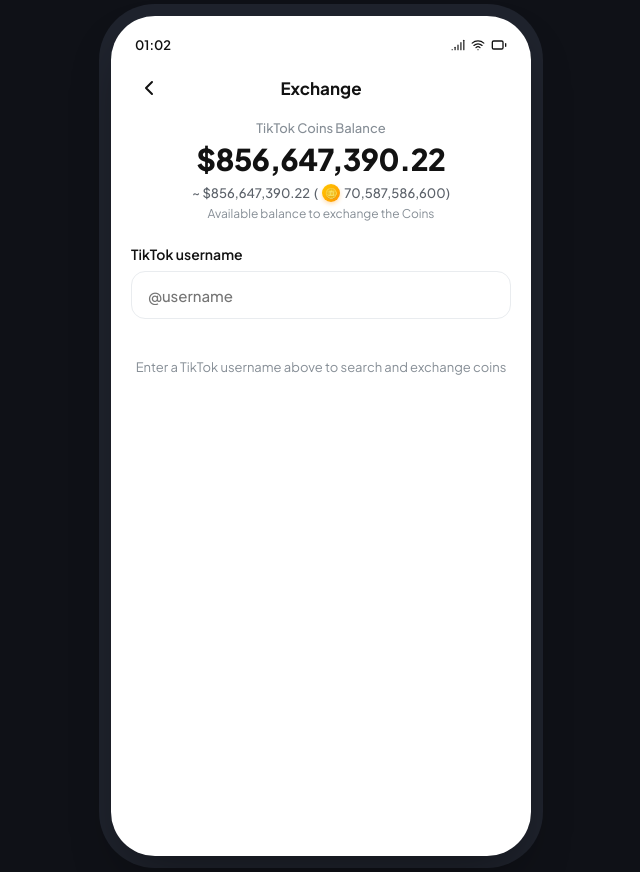
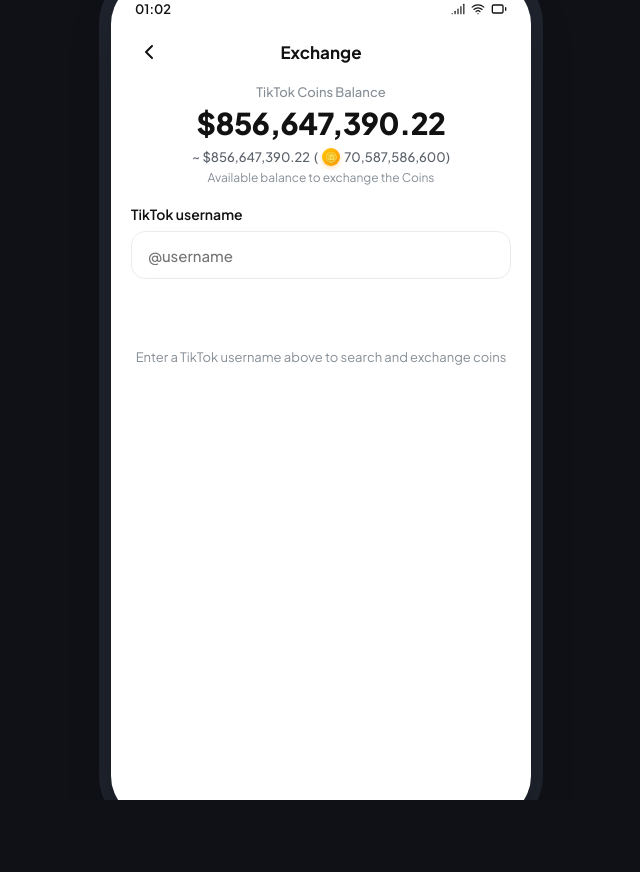
Before and after one commit to ttvn-alt/TTV21, a React (Vite) app: page / in a window 1280 px wide. Shown: the whole page, without its empty margins (319-959 px from the left). After the commit the page ends 800 px from the top, so only its background shows below. Built offline with nearby package versions, Linux system fonts and the light colour scheme.

Commit message:
Add files via upload

```diff
--- a/src/App.jsx
+++ b/src/App.jsx
@@ -222,12 +222,15 @@
                   )}
                 </div>
 
+                <div className="searching-text-wrapper">
                   {searchQuery && (
                     <p className="searching-text">Searching @{cleanUsername}...</p>
                   )}
                 </div>
+              </div>
 
               {/* Loading Spinner or User Search Card */}
+              <div className="search-result-area">
                 {isLoading ? (
                   <div className="spinner-container">
                     <div className="loading-spinner"></div>
@@ -267,8 +270,9 @@
                 )}
               </div>
             </div>
+          </div>
         ) : (
-          /* Screen 2: Success Screen ("Exchange Completed!") - IDENTICAL FIXED FRAME */
+          /* Screen 2: Success Screen ("Exchange Completed!") - IMMUTABLE MATCHING LAYOUT */
           <div className="success-screen">
             <div className="success-top-content">
               <div className="success-header-icon">
--- a/src/index.css
+++ b/src/index.css
@@ -22,25 +22,29 @@
   -webkit-tap-highlight-color: transparent;
 }
 
-body {
+html, body {
+  width: 100%;
+  height: 100%;
+  overflow: hidden;
   background-color: #0f1117;
   color: var(--text-main);
-  min-height: 100vh;
+}
+
+body {
   display: flex;
   justify-content: center;
   align-items: center;
   padding: 16px;
-  overflow: hidden;
 }
 
-/* App outer wrapper to simulate mobile screen frame on desktop - EXACT FIXED SIZING */
+/* App outer wrapper to simulate mobile screen frame on desktop - RIGID IMMUTABLE SIZING */
 .app-viewport {
-  width: 420px;
-  min-width: 420px;
-  max-width: 420px;
-  height: 840px;
-  min-height: 840px;
-  max-height: 840px;
+  width: 420px !important;
+  min-width: 420px !important;
+  max-width: 420px !important;
+  height: 840px !important;
+  min-height: 840px !important;
+  max-height: 840px !important;
   background-color: var(--card-bg);
   border-radius: 44px;
   box-shadow: 0 25px 50px -12px rgba(0, 0, 0, 0.4), 0 0 0 12px #1f232d;
@@ -48,12 +52,14 @@
   flex-direction: column;
   overflow: hidden;
   position: relative;
+  flex-shrink: 0;
 }
 
 /* Mobile status bar simulation - FIXED HEIGHT */
 .mobile-status-bar {
   height: 44px;
   min-height: 44px;
+  max-height: 44px;
   padding: 14px 24px 0 24px;
   display: flex;
   justify-content: space-between;
@@ -64,6 +70,7 @@
   background-color: transparent;
   user-select: none;
   z-index: 10;
+  flex-shrink: 0;
 }
 
 .status-bar-icons {
@@ -125,38 +132,42 @@
   color: var(--text-main);
 }
 
-/* Main scrollable content area - EXACT MATCHING HEIGHT & PADDING FOR ALL SCREENS */
+/* Main content area - FIXED RIGID LAYOUT PREVENTING ANY SHIFT OR SHRINKING */
 .app-content {
   flex: 1;
-  height: calc(840px - 44px);
-  max-height: calc(840px - 44px);
+  height: 796px;
+  min-height: 796px;
+  max-height: 796px;
   display: flex;
   flex-direction: column;
   padding: 8px 20px 24px 20px;
-  overflow-y: auto;
+  overflow: hidden;
   box-sizing: border-box;
 }
 
-/* Unified Screen Wrapper for 100% Size Consistency */
+/* Unified Screen Wrapper for 100% Immutable Sizing */
 .screen-wrapper {
   flex: 1;
+  height: 100%;
+  min-height: 100%;
   display: flex;
   flex-direction: column;
   justify-content: space-between;
   width: 100%;
-  height: 100%;
   box-sizing: border-box;
 }
 
-/* Header - IDENTICAL ON ALL SCREENS */
+/* Header - FIXED HEIGHT */
 .screen-header {
   height: 40px;
   min-height: 40px;
+  max-height: 40px;
   display: flex;
   align-items: center;
   justify-content: space-between;
   margin-bottom: 12px;
   position: relative;
+  flex-shrink: 0;
 }
 
 .back-btn {
@@ -186,11 +197,12 @@
   color: var(--text-main);
 }
 
-/* Balance Header Section */
+/* Balance Header Section - FIXED HEIGHT & FLEX SHRINK 0 */
 .balance-section {
   text-align: center;
   margin-top: 4px;
-  margin-bottom: 24px;
+  margin-bottom: 20px;
+  flex-shrink: 0;
 }
 
 .balance-label {
@@ -239,9 +251,10 @@
   box-shadow: 0 2px 4px rgba(255, 149, 0, 0.3);
 }
 
-/* Form / Search Section */
+/* Form / Search Section - FIXED HEIGHT & NO LAYOUT SHIFT */
 .search-form-group {
-  margin-bottom: 16px;
+  margin-bottom: 12px;
+  flex-shrink: 0;
 }
 
 .search-label {
@@ -292,18 +305,31 @@
   cursor: pointer;
 }
 
+/* FIXED RESERVED HEIGHT FOR SEARCHING SUBTEXT TO PREVENT LAYOUT SHIFT */
+.searching-text-wrapper {
+  height: 22px;
+  min-height: 22px;
+  max-height: 22px;
+  margin-top: 4px;
+}
+
 .searching-text {
   font-size: 12px;
   color: var(--text-muted);
-  margin-top: 8px;
   margin-left: 2px;
+}
+
+/* SEARCH RESULT AREA - FIXED RESERVED HEIGHT */
+.search-result-area {
+  min-height: 120px;
+  flex-shrink: 0;
 }
 
 .empty-search-prompt {
   font-size: 13px;
   color: var(--text-muted);
   text-align: center;
-  padding: 24px 0;
+  padding: 32px 0;
 }
 
 .spinner-container {
@@ -311,7 +337,7 @@
   flex-direction: column;
   align-items: center;
   justify-content: center;
-  padding: 32px 0;
+  padding: 24px 0;
   gap: 12px;
 }
 
@@ -328,7 +354,7 @@
   to { transform: rotate(360deg); }
 }
 
-/* User Card UI */
+/* User Card UI - FIXED STABLE SIZING */
 .user-card {
   display: flex;
   align-items: center;
@@ -336,10 +362,10 @@
   background-color: var(--card-bg);
   border: 1px solid var(--border-color);
   border-radius: 16px;
-  margin-top: 6px;
   cursor: pointer;
   transition: all 0.2s ease;
   box-shadow: 0 2px 8px rgba(0, 0, 0, 0.03);
+  flex-shrink: 0;
 }
 
 .user-card:hover {
@@ -547,15 +573,15 @@
   transform: scale(0.98);
 }
 
-/* SCREEN 2: SUCCESS SCREEN - PERFECT MATCHING LAYOUT */
+/* SCREEN 2: SUCCESS SCREEN - IMMUTABLE MATCHING LAYOUT */
 .success-screen {
   flex: 1;
+  height: 100%;
   display: flex;
   flex-direction: column;
   align-items: center;
   justify-content: space-between;
   width: 100%;
-  height: 100%;
   animation: fadeIn 0.3s ease-out;
 }
 
@@ -580,9 +606,10 @@
   align-items: center;
   justify-content: center;
   color: #ffffff;
-  margin-top: 12px;
+  margin-top: 8px;
   margin-bottom: 16px;
   box-shadow: 0 8px 20px rgba(0, 199, 83, 0.25);
+  flex-shrink: 0;
 }
 
 .success-title {
@@ -610,14 +637,14 @@
   background-color: var(--card-bg);
   border-radius: 16px;
   padding: 4px 0;
-  margin-bottom: 20px;
+  margin-bottom: 16px;
 }
 
 .receipt-row {
   display: flex;
   justify-content: space-between;
   align-items: center;
-  padding: 13px 4px;
+  padding: 12px 4px;
   border-bottom: 1px solid #f1f3f5;
   font-size: 14px;
 }
@@ -645,7 +672,7 @@
   padding: 14px;
   display: flex;
   gap: 12px;
-  margin-bottom: 20px;
+  margin-bottom: 16px;
   border: 1px solid #edf0f3;
 }
 
@@ -684,7 +711,8 @@
 .action-button-wrapper {
   width: 100%;
   margin-top: auto;
-  padding-top: 12px;
+  padding-top: 8px;
+  flex-shrink: 0;
 }
 
 .go-back-btn {
```
Lines whose indentation alone changed are shown as unchanged.
